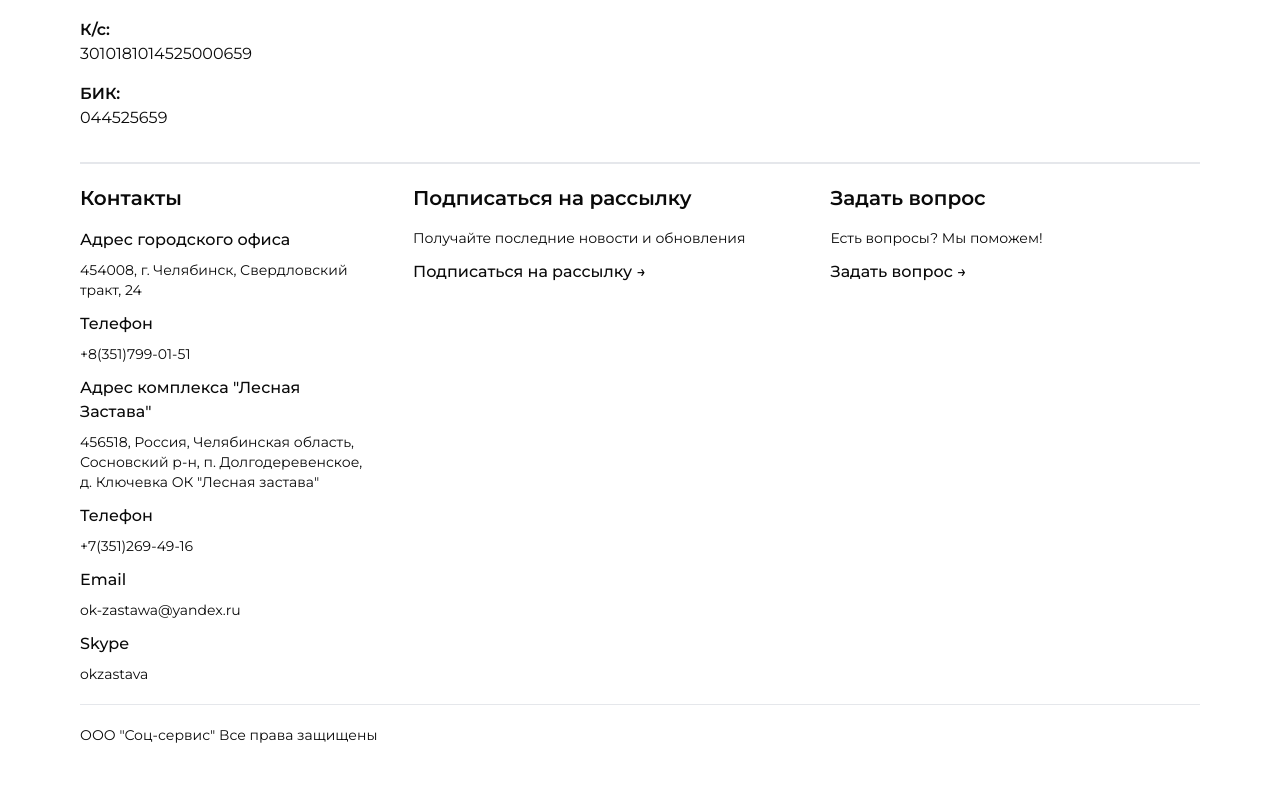
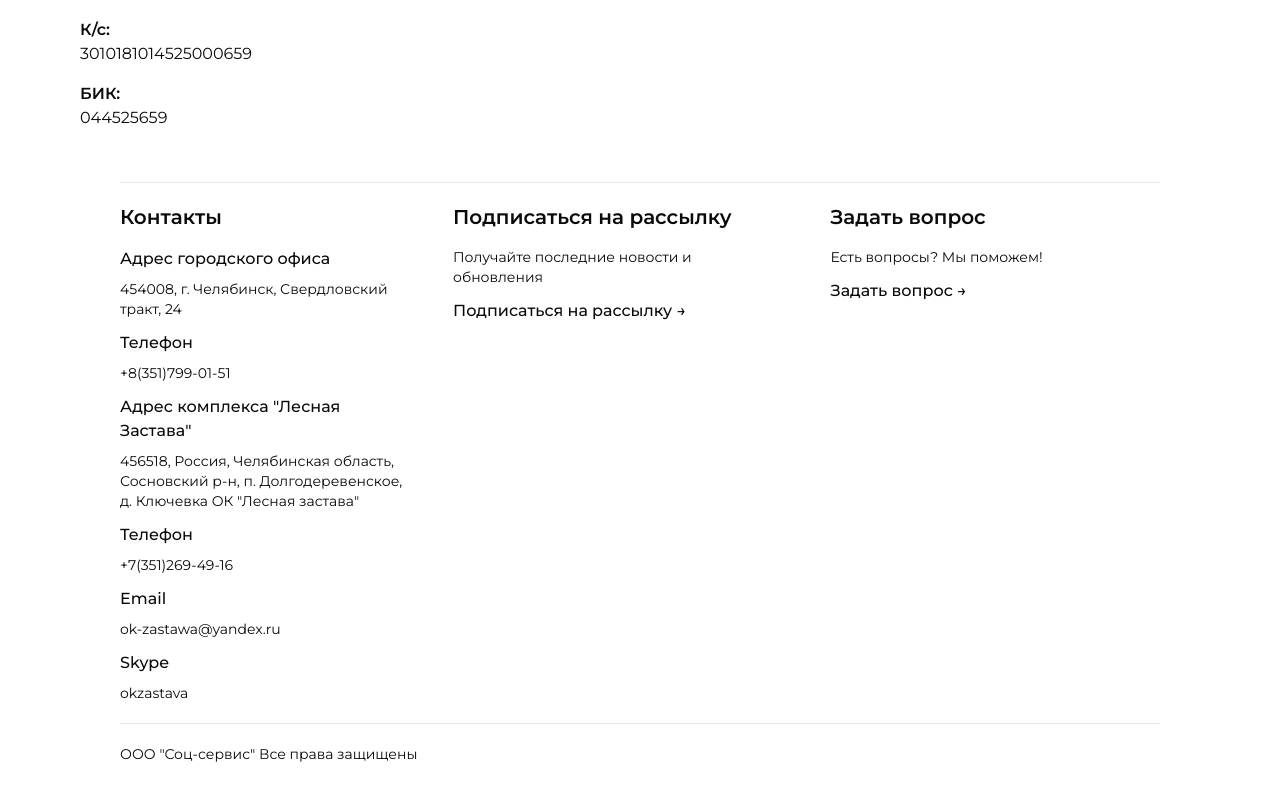
Before and after one commit to lesnaya-zastava-website/lesnaya-zastava-frontend, a React (Vite) app: page /about/info in a window 1280 px wide. Shown: the part 936-1736 px from the top of the page. Before the commit the page ends 1701 px from the top, so only its background shows below. Built offline with nearby package versions, Linux system fonts and the light colour scheme.

Commit message:
Увеличил внутренний отступ подвала. Убрал нижнюю границу в основных вденениях

```diff
--- a/src/pages/about/info/index.tsx
+++ b/src/pages/about/info/index.tsx
@@ -3,7 +3,7 @@ import { PageHeading } from '@shared/PageHeading';
 export const Info: React.FC = () => {
   return (
     <section className="mx-auto px-4 sm:px-6 md:px-10 lg:px-20">
-      <div className="container mx-auto border-b border-gray-200 pb-8">
+      <div className="container mx-auto pb-8">
         <PageHeading>Основные сведения</PageHeading>
 
         <dl className="grid gap-4 text-base">
--- a/src/widgets/footer/index.tsx
+++ b/src/widgets/footer/index.tsx
@@ -1,6 +1,6 @@
 export const Footer: React.FC = () => {
   return (
-    <footer className="mx-auto px-4 sm:px-6 md:px-10 lg:px-20">
+    <footer className="mx-auto p-5 sm:px-7 md:px-10 lg:px-30">
       <div className="container mx-auto border-t border-gray-200 py-5">
         <div className="flex flex-col gap-8 lg:flex-row lg:gap-12">
           <div className="max-w-[285px] flex-1 space-y-4">
```
